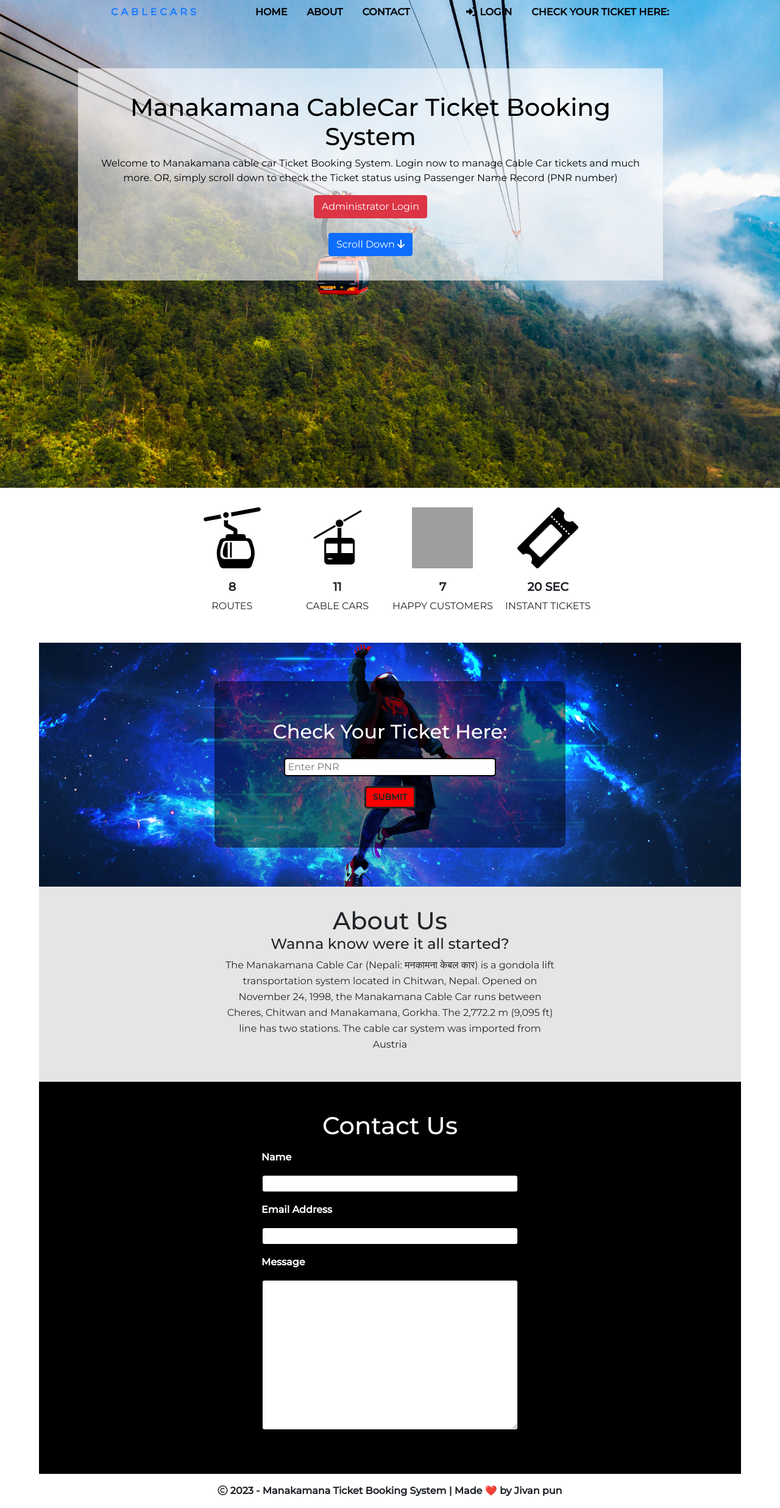
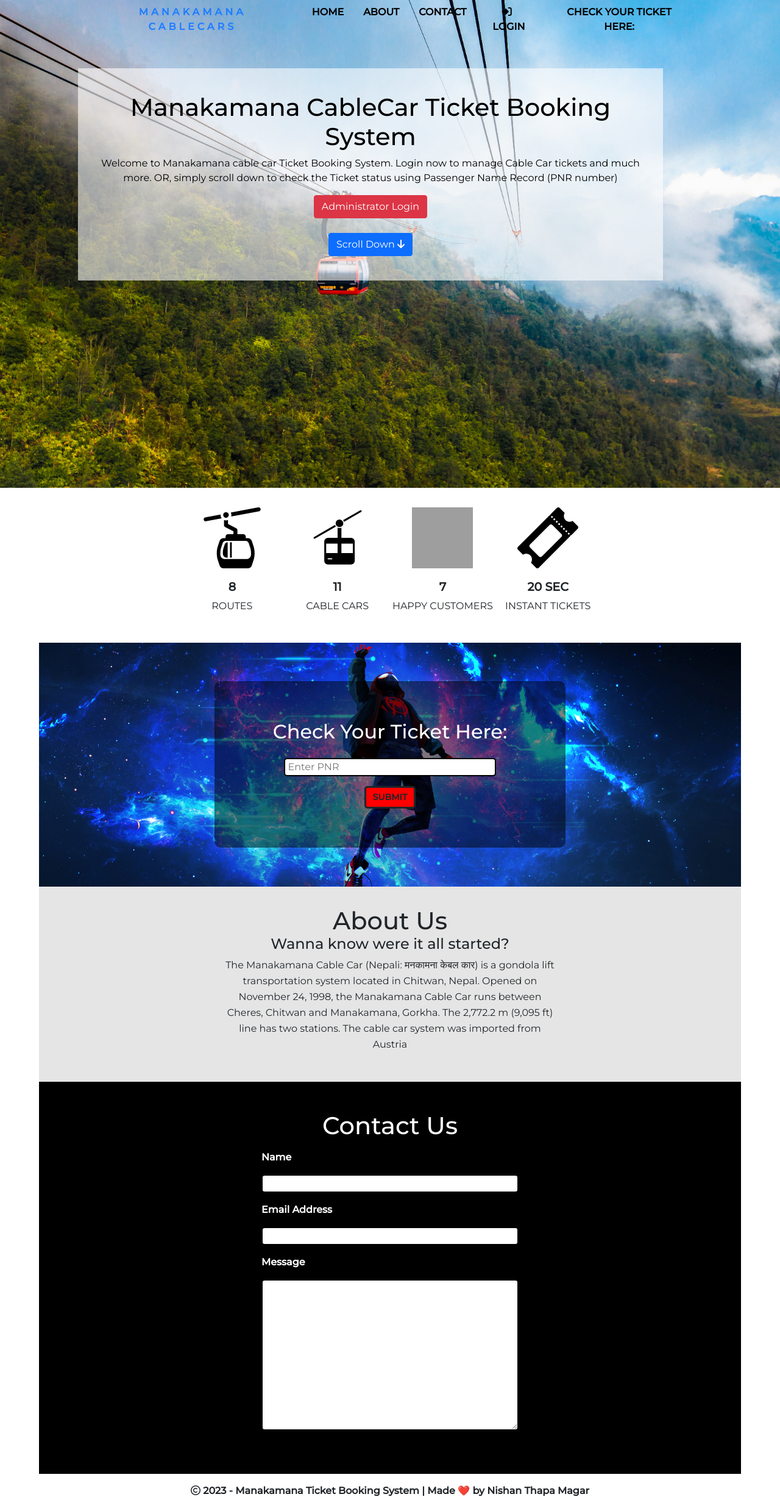
Before and after one commit to nishanThapaMagar/manakamana, a PHP site: page / in a window 1280 px wide. Shown: the whole page at 61% size. Run offline with PHP 8.4, Linux system fonts and the light colour scheme; data comes from the database, SQL or seed files in the repository; some libraries are stand-ins or nearby versions; grey boxes are pictures that could not be loaded.

Commit message:
Update index.php
second commit

```diff
--- a/index.php
+++ b/index.php
@@ -200,7 +200,7 @@
     <header>
         <nav>
             <div>
-                    <a href="#" class="nav-item nav-logo">CableCars</a>
+                    <a href="#" class="nav-item nav-logo">Manakamana CableCars</a>
                     <!-- <a href="#" class="nav-item">Gallery</a> -->
             </div>
 
@@ -316,7 +316,7 @@
         </section>
         <footer>
         <p>
-                        <i class="far fa-copyright"></i> <?php echo date('Y');?> - Manakamana Ticket Booking System | Made &#10084;&#65039; by Jivan pun
+                        <i class="far fa-copyright"></i> <?php echo date('Y');?> - Manakamana Ticket Booking System | Made &#10084;&#65039; by Nishan Thapa Magar
                         </p>
         </footer>
     </div>
```
